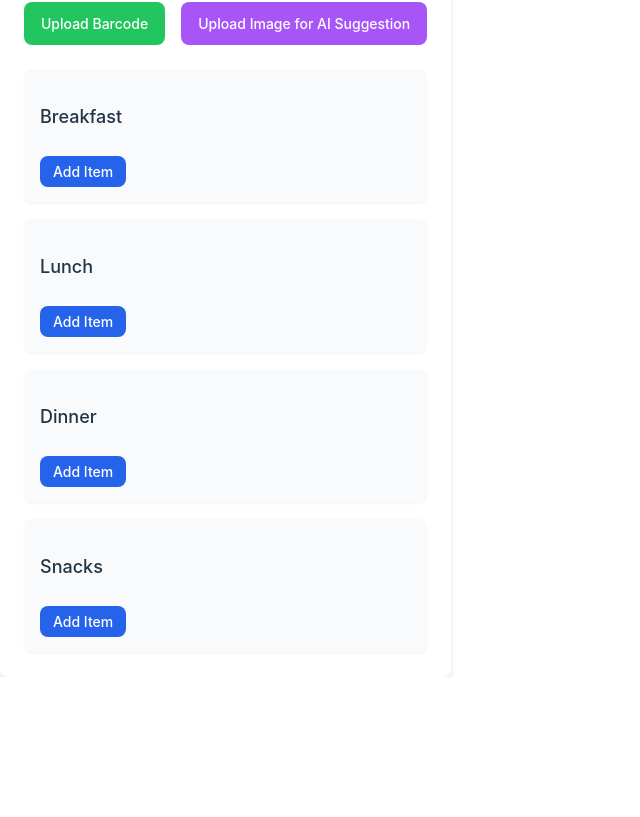
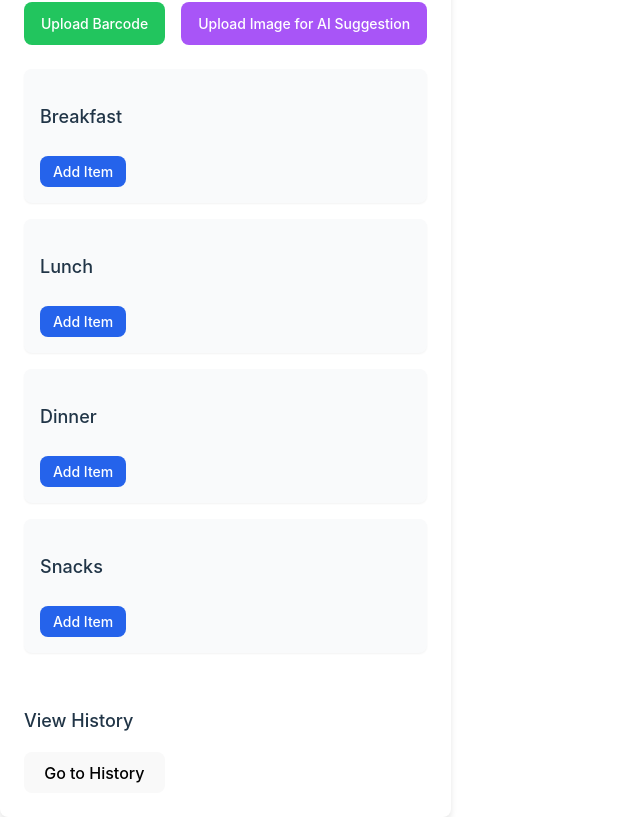
Before and after one commit to Gogo2024/COMP229-NutriSnapGitHub, a React (Vite) app in the folder COMP229_NutriSnap/: page / in a window 1280 px wide. Shown: the part 175-992 px from the top of the page, without its empty margins (0-640 px from the left). Before the commit the page ends 852 px from the top, so only its background shows below. Built offline with nearby package versions, Linux system fonts and the light colour scheme.

Commit message:
History_Mac_2

```diff
--- a/COMP229_NutriSnap/src/App.jsx
+++ b/COMP229_NutriSnap/src/App.jsx
@@ -3,6 +3,7 @@ import { BrowserRouter as Router, Routes, Route, Link } from 'react-router-dom';
 import Upload_Barcode from './Upload_Barcode';
 import AI_Image from './AI_Image';
 import Add_Item from './Add_Item';
+import History from './History/History';
 import './App.css';
 
 function App() {
@@ -62,6 +63,15 @@ function App() {
                       <button className="SnacksButton">Add Item</button>
                     </Link>
                   </div>
+
+                  {/* History Button | Mac */}
+                  <div className="History_Div" style={{ marginTop: '20px' }}>
+                    <h3>View History</h3>
+                    <Link to="/History">
+                      <button className="HistoryButton">Go to History</button>
+                    </Link>
+                  </div>
+
                 </div>
               </main>
             }
@@ -71,6 +81,7 @@ function App() {
           <Route path="/Upload-Barcode" element={<Upload_Barcode />} />
           <Route path="/AI-Image" element={<AI_Image />} />
           <Route path="/Add-Item" element={<Add_Item />} />
+          <Route path="/History" element={<History />} /> {/* History Route */}
         </Routes>
       </div>
     </Router>
```
